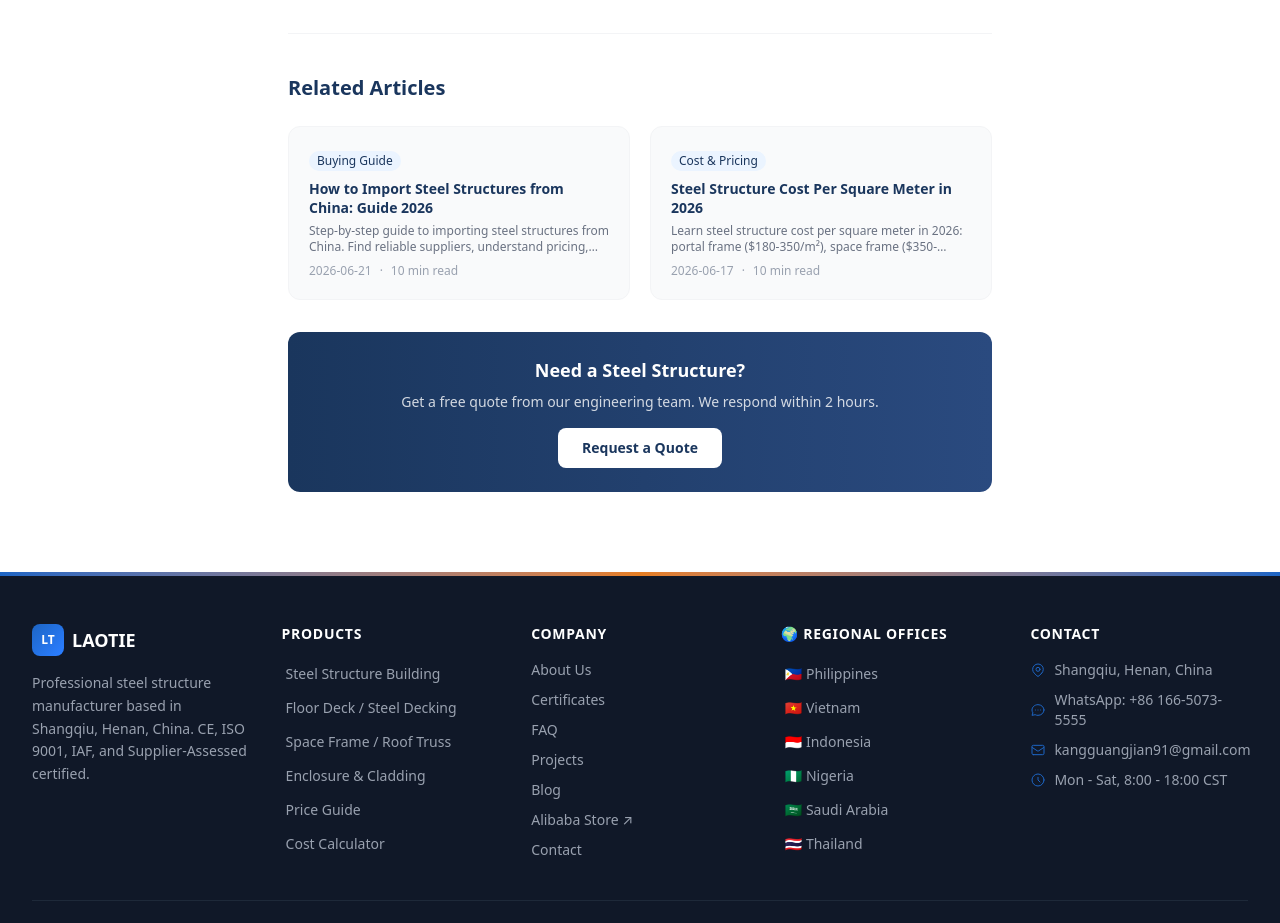
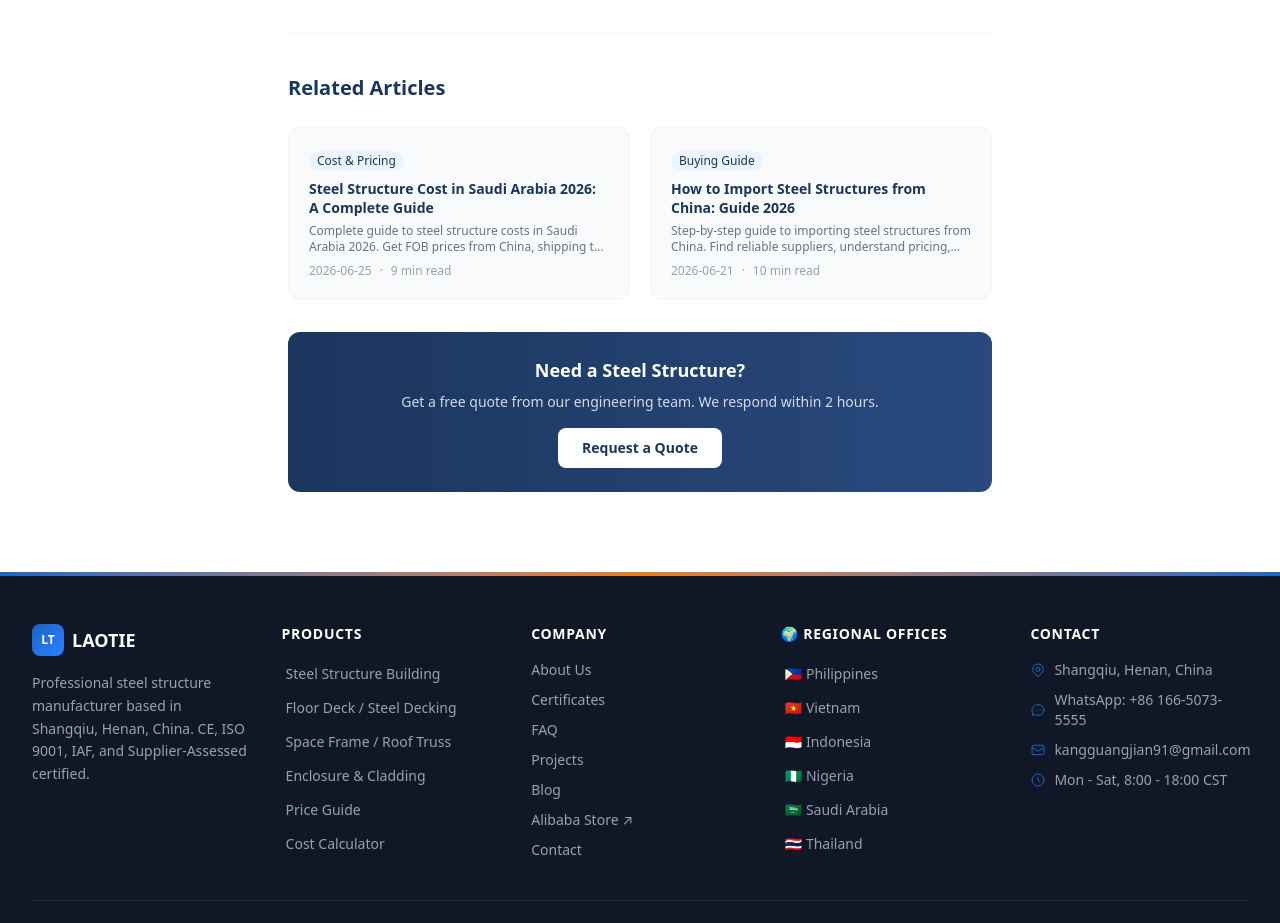
Before and after one commit to kangguangjian91-max/Laotie, a Next.js app: page /blog/ce-iso-certified-steel-structures in a window 1280 px wide. Shown: the part 3320-4243 px from the top of the page. Built offline with nearby package versions, Linux system fonts and the light colour scheme.

Commit message:
新增博客：Steel Structure Cost in Saudi Arabia 2026
- 2000+词沙特成本指南
- FOB/SAR双币种价格表
- 2个完整报价案例（仓库+工厂）
- 中国vs本地钢构对比表
- SBC 301合规说明
- Sitemap自动更新（21篇博客）
- 55页构建成功

```diff
--- a/src/data/blog.ts
+++ b/src/data/blog.ts
@@ -2222,7 +2222,223 @@ Contact us today:
 📱 **WhatsApp**: +86 166-5073-5555
 🌐 **Website**: https://www.laotie-steel.com`,
   },
-
+  {
+    slug: "steel-structure-cost-saudi-arabia-2026",
+    title: "Steel Structure Cost in Saudi Arabia 2026: A Complete Guide",
+    description: "Complete guide to steel structure costs in Saudi Arabia 2026. Get FOB prices from China, shipping to Dammam & Jeddah, import duties, installation costs, and total turnkey pricing.",
+    date: "2026-06-25",
+    category: "Cost & Pricing",
+    readTime: "9 min read",
+    content: `Saudi Arabia's Vision 2030 has triggered a construction boom unlike anything the Kingdom has seen. From NEOM and Red Sea Project to industrial cities in Riyadh, Jeddah, and Dammam — the demand for cost-effective steel structures is soaring.
+
+If you're planning to import a steel structure to Saudi Arabia, you need to understand the full cost picture. This guide covers everything from FOB prices in China to final installed cost in Saudi Arabia.
+
+## Quick Answer: Steel Structure Cost in Saudi Arabia 2026
+
+| Cost Component | Price Range (SAR/m²) | Price Range (USD/m²) |
+|---------------|:-------------------:|:-------------------:|
+| Steel fabrication (FOB China) | SAR 90-240 | $25-65 |
+| Ocean freight to Dammam/Jeddah | SAR 20-50 | $5-13 |
+| Import duties (5% GCC) | SAR 5-12 | $1-3 |
+| Local transportation | SAR 8-20 | $2-5 |
+| Foundation (typical) | SAR 95-560 | $25-150 |
+| Installation labor | SAR 110-450 | $30-120 |
+| **Total turnkey** | **SAR 330-1,330** | **$88-355** |
+
+*Prices vary based on building size, complexity, span, and specification.*
+
+## FOB Price from China (Steel Fabrication Only)
+
+The base cost — steel fabrication at a Chinese factory, loaded onto the ship at port.
+
+### By Building Type
+
+| Building Type | FOB Price (USD/m²) | Steel Weight (kg/m²) |
+|--------------|:------------------:|:-------------------:|
+| Simple warehouse (no crane) | $25-40 | 26-30 |
+| Factory with 5-10T crane | $35-55 | 35-45 |
+| Factory with 10-20T crane | $45-65 | 45-55 |
+| Logistics center with mezzanine | $30-50 | 30-38 |
+| Aircraft hangar (large span) | $50-75 | 48-58 |
+| Commercial building | $35-60 | 32-48 |
+
+### What's Included in FOB Price
+
+✅ Steel fabrication (cutting, welding, assembly)
+✅ Surface treatment (shot blasting + primer paint)
+✅ Bolts, fasteners, and anchor bolts
+✅ Engineering drawings (Tekla or AutoCAD)
+✅ Mill test certificates (EN 10204 3.1)
+✅ Packing for container shipping
+
+### What's Not Included
+
+❌ Ocean freight
+❌ Import duties
+❌ Foundation
+❌ Installation
+❌ Local transportation
+
+## Shipping to Saudi Arabia
+
+### Ports & Transit Times
+
+| Port | Transit from China | Typical Port Charges |
+|-----|:-----------------:|:-------------------:|
+| Dammam (East Coast) | 20-25 days | SAR 3,000-5,000 per container |
+| Jeddah (West Coast) | 25-30 days | SAR 3,500-5,500 per container |
+
+### Container Requirements
+
+A standard 40ft HQ container holds approximately **27 tons** of fabricated steel. For a 2,000m² warehouse (approximately 70 tons of steel):
+
+| Item | Quantity |
+|------|:--------:|
+| Steel tonnage | 70 tons |
+| Containers needed | 3 x 40HQ |
+| Shipping cost (Dammam) | SAR 12,000-18,000 |
+| Shipping cost per m² | SAR 6-9/m² |
+
+## Import Duties & Taxes
+
+Saudi Arabia applies a **5% GCC customs duty** on imported steel structures (HS Code 7308.90).
+
+| Item | Rate |
+|------|:----:|
+| Customs duty | 5% of CIF value |
+| VAT | 15% (applied on CIF + duty) |
+| Total import cost addition | ~21% of CIF value |
+
+### Documentation Required for Clearance
+
+- Commercial invoice
+- Packing list
+- Bill of lading
+- Certificate of origin (for GCC tariff preference)
+- Mill test certificates (EN 10204 3.1)
+- SABER certificate (required since 2020 for regulated products)
+
+> **Note**: Steel structures for industrial use typically clear customs smoothly. Work with a licensed Saudi customs broker for hassle-free clearance.
+
+## Local Costs in Saudi Arabia
+
+### Foundation
+
+Foundation costs depend on soil conditions:
+
+| Soil Type | Cost (SAR/m²) | Notes |
+|-----------|:------------:|-------|
+| Good soil (rock/compacted sand) | SAR 95-190/m² | Standard spread footings |
+| Moderate soil | SAR 190-380/m² | Reinforced footings |
+| Poor soil / coastal | SAR 380-560/m² | Pile foundations required |
+
+### Installation
+
+| Building Size | Duration | Cost Range (SAR/m²) |
+|--------------|:--------:|:------------------:|
+| 1,000-2,000 m² | 3-5 weeks | SAR 110-190/m² |
+| 2,000-5,000 m² | 5-8 weeks | SAR 150-260/m² |
+| 5,000+ m² | 8-12 weeks | SAR 190-450/m² |
+
+*Installation costs are higher in remote areas (NEOM, Red Sea project sites) due to worker accommodation and logistics.*
+
+## Total Turnkey Cost Examples
+
+### Example 1: 2,000m² Warehouse in Riyadh
+
+| Item | Cost (USD) | Cost (SAR) |
+|------|:----------:|:----------:|
+| Steel fabrication (FOB) | $60,000 | SAR 225,000 |
+| Ocean freight to Dammam | $4,500 | SAR 16,875 |
+| Import duties & clearance | $4,000 | SAR 15,000 |
+| Foundation | $35,000 | SAR 131,250 |
+| Installation | $25,000 | SAR 93,750 |
+| Local transport (Dammam to Riyadh) | $3,000 | SAR 11,250 |
+| **Total** | **$131,500** | **SAR 493,125** |
+| **Cost per m²** | **$65.75/m²** | **SAR 247/m²** |
+
+### Example 2: 5,000m² Factory in Dammam (with 10T Crane)
+
+| Item | Cost (USD) | Cost (SAR) |
+|------|:----------:|:----------:|
+| Steel fabrication (FOB) | $225,000 | SAR 843,750 |
+| Ocean freight to Dammam | $12,000 | SAR 45,000 |
+| Import duties & clearance | $12,000 | SAR 45,000 |
+| Foundation (moderate soil) | $75,000 | SAR 281,250 |
+| Installation | $60,000 | SAR 225,000 |
+| Local transport (port to site) | $5,000 | SAR 18,750 |
+| **Total** | **$389,000** | **SAR 1,458,750** |
+| **Cost per m²** | **$77.80/m²** | **SAR 292/m²** |
+
+## Chinese vs Local Saudi Fabrication
+
+| Factor | Import from China | Local Saudi Fabrication |
+|--------|:----------------:|:----------------------:|
+| Steel cost | Lower (Chinese steel prices) | Higher (imported steel + local processing) |
+| Fabrication cost | $25-65/m² | $60-120/m² |
+| Lead time | 8-12 weeks | 4-8 weeks |
+| Quality standards | CE, ISO, AWS certified | Saudi standards |
+| Minimum order | No minimum | No minimum |
+| Communication | English-speaking PM | Local Arabic/English |
+
+**Savings**: Importing from China typically saves **30-50%** on fabrication cost compared to local Saudi fabrication.
+
+## Saudi Building Code Compliance
+
+All steel structures imported to Saudi Arabia must comply with:
+
+| Code | Requirement |
+|------|------------|
+| **SBC 301** | Structural design loads (wind, seismic, temperature) |
+| **SBC 601** | Fire protection requirements |
+| **SBC 201** | Building permit requirements |
+| **SASO** | Saudi Standards Organization approvals |
+
+Laotie Steel designs all structures to SBC 301 requirements, including:
+- Wind load design for all Saudi regions (Riyadh, Jeddah, Dammam)
+- Temperature loading for extreme heat (50 degree C design ambient)
+- Sand and dust loading considerations
+- Seismic design per SBC 301 seismic maps
+
+## Tips to Reduce Cost
+
+1. **Optimize building layout** — Rectangular buildings cost less per m² than L-shaped or complex designs
+2. **Right-size span** — 30-40m spans are most cost-effective for warehouses
+3. **Combine orders** — One larger order gets better per-ton pricing
+4. **Full container loads** — FCL shipping is cheaper per ton than LCL
+5. **Standard coating** — Epoxy + polyurethane system is sufficient for most inland areas (save HDG for coastal)
+6. **Early design review** — Have a local Saudi engineer review drawings before production
+
+## FAQ
+
+**Q: Is the 5% GCC duty applied to shipping costs too?**
+A: Customs duty is applied to the CIF value (Cost + Insurance + Freight), so yes, shipping is included in the dutiable value.
+
+**Q: Do I need a Saudi agent or importer?**
+A: Foreign companies can import directly, but many buyers use a local Saudi agent for customs clearance and local logistics. This adds 3-5% but simplifies the process considerably.
+
+**Q: How does VAT work for imported steel structures?**
+A: 15% VAT is applied at customs on the CIF value plus duty. As a business import, you can typically reclaim this VAT through your Saudi tax registration.
+
+**Q: What's the best payment term with Chinese suppliers?**
+A: Standard terms are 30% deposit, 70% balance before shipment. For larger projects, L/C (Letter of Credit) is common and gives both parties protection.
+
+**Q: Can Chinese steel handle 50 degree C temperatures in Saudi Arabia?**
+A: Yes. Steel properties do not significantly degrade at 50 degree C ambient temperature. The design considerations for Saudi Arabia are thermal expansion, coating durability, and solar radiation — all of which Laotie Steel's engineering team accounts for.
+
+## Why Choose Laotie Steel for Your Saudi Project?
+
+- **15+ years** of export experience to Middle East
+- **SBC 301 compliant** designs
+- **CE & ISO certified** manufacturing
+- **Factory-direct pricing** — save 30-50% vs local fabrication
+- **200+ projects** completed across 30+ countries
+- **Full shipping support** to Dammam and Jeddah
+
+Contact Laotie Steel Structure for a free quotation tailored to your Saudi Arabia project.
+
+**[Get a Free Quote](/contact) →** Send us your project dimensions and we will respond within 24 hours.`,
+  },
 ];
 
 export function getAllPosts(): BlogPost[] {
```
